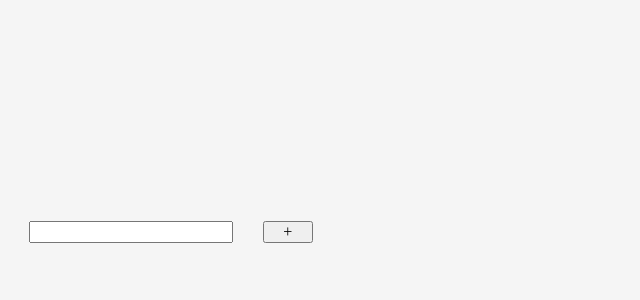
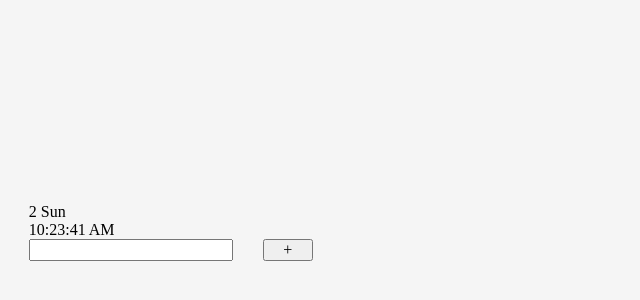
Before and after one commit to radhd/react-todo, a React (Vite) app: page / in a window 1280 px wide. Shown: the part 168-468 px from the top of the page, without its empty margins (0-640 px from the left). Built offline with nearby package versions, Linux system fonts and the light colour scheme.

Commit message:
Add: date and timers

```diff
--- a/src/components/TodoCard/TodoCard.jsx
+++ b/src/components/TodoCard/TodoCard.jsx
@@ -5,6 +5,12 @@ import DeleteIcon from "@mui/icons-material/DeleteOutlined";
 function TodoCard() {
   const [userInput, setUserInput] = useState("");
   const [submittedValues, setSubmittedValues] = useState([]);
+
+  const now = new Date();
+  const formatDate = (date) => {
+    const options = { weekday: "short", day: "numeric" };
+    return date.toLocaleDateString("en-US", options);
+  };
 
   const handleChange = (event) => {
     setUserInput(event.target.value);
@@ -28,6 +34,7 @@ function TodoCard() {
     return submittedValues.map((value, index) => (
       <li key={index}>
         {value}
+        <input type="checkbox" />
         <span onClick={() => onClickRemoveValue(index)}>
           <DeleteIcon sx={{ color: "red" }} />
         </span>
@@ -37,6 +44,10 @@ function TodoCard() {
 
   return (
     <div className={styles.cardContainer}>
+      <div>
+        <div>{formatDate(now)}</div>
+        <div>{now.toLocaleTimeString()}</div>
+      </div>
       <form onSubmit={onClickSubmit}>
         <input type="text" onChange={handleChange} value={userInput} />
         <button type="submit">+</button>
```
